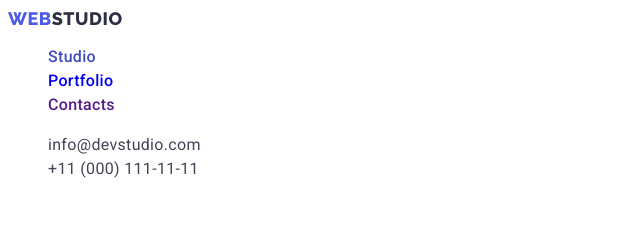
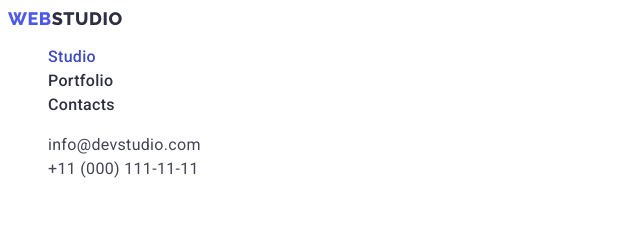
Before and after one commit to OlgaSld/goit-markup-hw-02, a plain HTML site: page index.html in a window 1280 px wide. Shown: the top 225 px of the page, 0-640 px from the left. Drawn offline with Linux system fonts and the light colour scheme.

Commit message:
revised homework 2

```diff
--- a/css/styles.css
+++ b/css/styles.css
@@ -65,7 +65,7 @@ body {
 }
 
 .header-web,
-.header-item {
+.header-link {
     color: var(--background-dark);
 }
 
```
